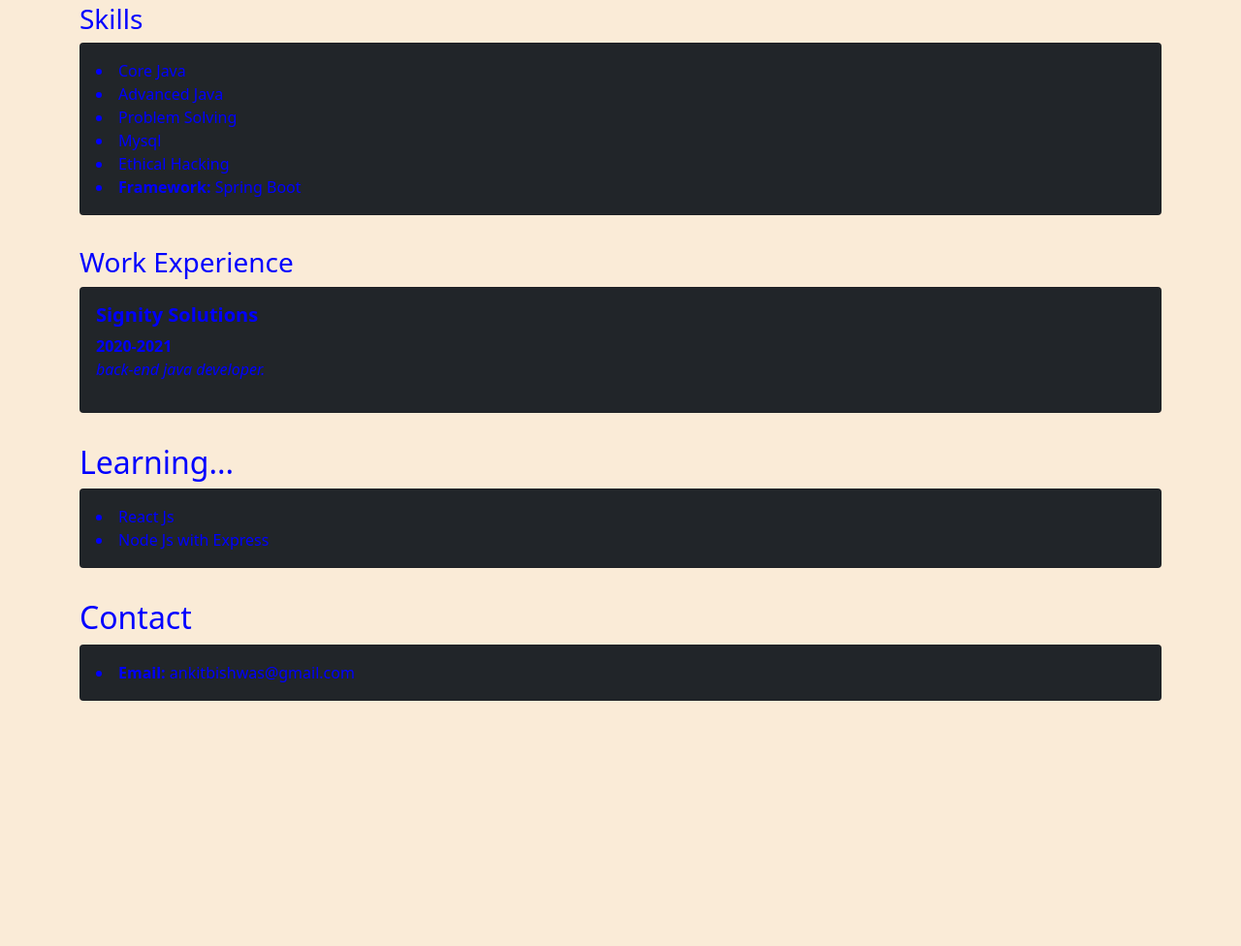
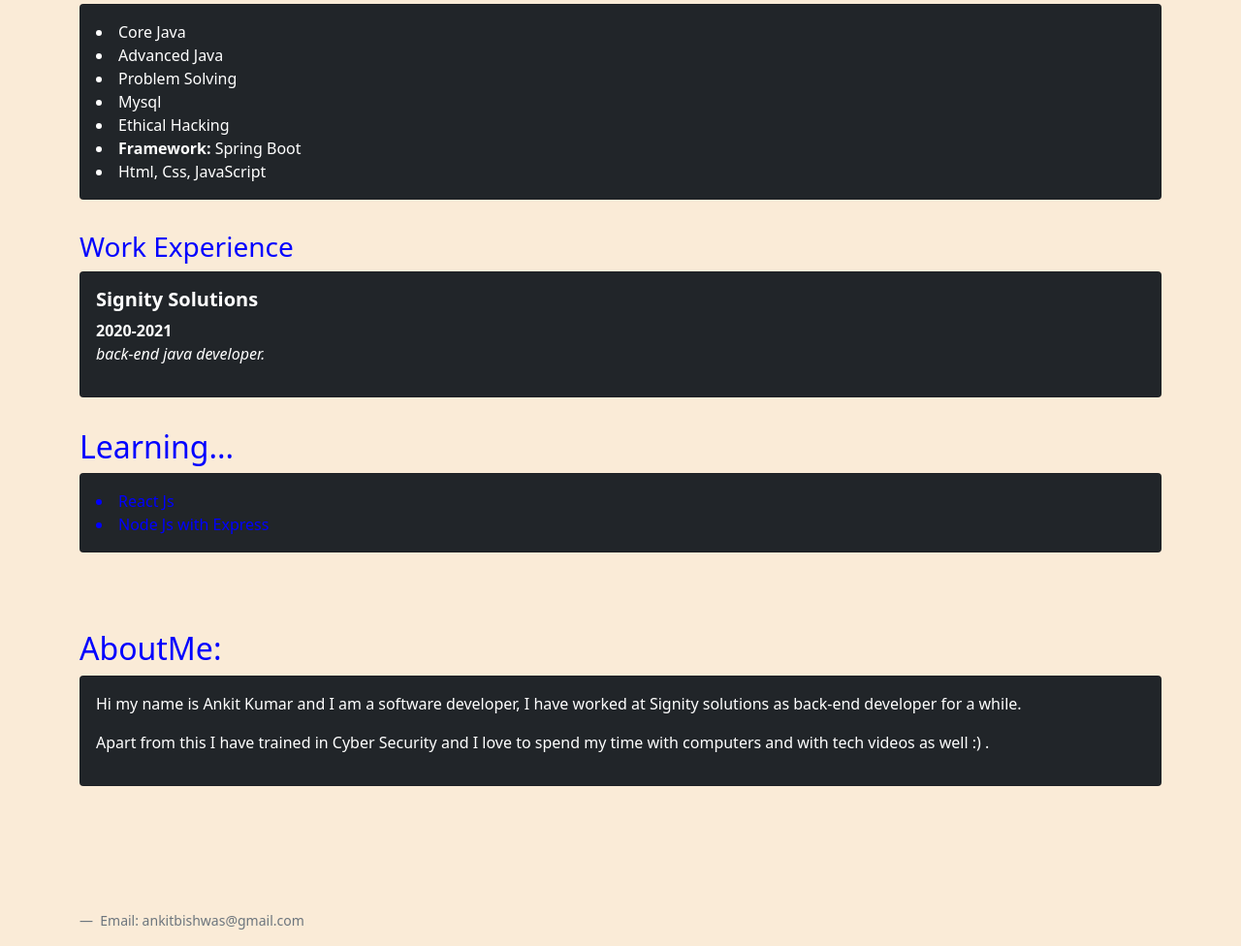
Before and after one commit to Ankit1696/portfolio, a plain HTML site: page src/main/resources/templates/home.html in a window 1280 px wide. Shown: the part 393-1369 px from the top of the page at 97% size. Before the commit the page ends 1116 px from the top, so only its background shows below. Drawn offline with nearby package versions, Linux system fonts and the light colour scheme.

Commit message:
some changes in home page

```diff
--- a/src/main/resources/templates/home.html
+++ b/src/main/resources/templates/home.html
@@ -1,5 +1,5 @@
 <!DOCTYPE html>
-<html lang="en" xmlns:color="http://www.w3.org/1999/xhtml">
+<html lang="en">
 <head>
     <meta charset="UTF-8">
 
@@ -13,14 +13,13 @@
 </head>
 <body style="background-color: antiquewhite;">
 
-
 <div class="container">
     <div class="row">
         <div class="col">
             <h3 style="color:blue">Ankit Kumar</h3>
             <p>
             <div class="card bg-dark">
-                <div class="card-body " style="color:blue">
+                <div class="card-body " style="color:white">
                     <i>A script (coding) lover and problem solver...</i>
                 </div>
             </div>
@@ -30,12 +29,15 @@
     </div>
 </div>
 
+
+
+
 <div class="container">
     <div class="row">
+        <div class="col " >
 
-            <div class="col">
             <div class="card bg-dark">
-                    <div class="card-body " style="color:blue">
+                <div class="card-body">
                     <ul class="nav flex-column">
                         <li class="nav item">
                             <a href="#" class="nav-link active "  area-current="page">Home</a>
@@ -44,15 +46,11 @@
                     <ul class="nav flex-column container">
 
                         <li class="nav item">
-                                <a href="#"  class="nav-link">About</a>
+                            <a href="#aboutMe"  class="nav-link">About</a>
                         </li>
                     </ul>
 
-                        <ul class="nav flex-column   container ">
-                            <li class="nav item">
-                                <a href="#contact" class="nav-link " >Contact</a>
-                            </li>
-                        </ul>
+
                     <ul class="nav flex-column   container ">
 
                         <li class="nav item">
@@ -75,13 +73,10 @@
                 </div>
             </div>
 
+
         </div>
     </div>
-
 </div>
-
-
-
 
 
 <div class="container" style="
@@ -91,13 +86,14 @@
         <div class="col">
             <h3 style="color:blue">Skills </h3>
             <div class="card bg-dark">
-                <div class="card-body ">
-                    <li style="color:blue">Core Java</li>
-                    <li style="color:blue">Advanced Java</li>
-                    <li style="color:blue">Problem Solving</li>
-                    <li style="color:blue">Mysql</li>
-                    <li style="color:blue">Ethical Hacking</li>
-                    <li style="color:blue"><strong>Framework: </strong> Spring Boot</li>
+                <div class="card-body " style="color:white">
+                    <li >Core Java</li>
+                    <li >Advanced Java</li>
+                    <li >Problem Solving</li>
+                    <li >Mysql</li>
+                    <li >Ethical Hacking</li>
+                    <li ><strong>Framework: </strong> Spring Boot</li>
+                    <li>Html, Css, JavaScript</li>
                 </div>
             </div>
         </div>
@@ -107,11 +103,11 @@
         <div class="col">
             <h3 style="color:blue">Work Experience</h3>
             <div class="card bg-dark">
-                <div class="card-body ">
+                <div class="card-body " style="color:white">
 
-                    <h5 style="color:blue"><b>Signity Solutions</b></h5>
-                    <div><strong style="color:blue">2020-2021</strong></div>
-                    <p style="color:blue">
+                    <h5 ><b>Signity Solutions</b></h5>
+                    <div><strong >2020-2021</strong></div>
+                    <p >
                         <i>
                             back-end java developer.
                         </i>
@@ -135,22 +131,35 @@
         </div>
     </div>
 
-    <div class="row" style="padding-top: 2rem;">
+
+    <div class="row" style="padding-top: 5rem;">
         <div class="col">
-            <h2 style="color:blue">Contact</h2>
+            <h2 style="color:blue">AboutMe: </h2>
             <div class="card bg-dark">
-                <div id=contact class="card-body ">
-                    <li style="color:blue">
-                        </listyle><strong>Email: </strong>ankitbishwas@gmail.com</li>
+                <div id=aboutMe class="card-body ">
+
+                    <p style="color:white">Hi my name is Ankit Kumar and I am a software developer,
+                        I have worked at Signity solutions as back-end developer for a while.</p>
+                    <p style="color:white">
+                        Apart from this I have trained in Cyber Security
+                        and I love to spend my time with computers and with tech videos as well  :) .</p>
 
                 </div>
             </div>
         </div>
     </div>
 
+    <figure>
+        <blockquote class="blockquote" style="margin-top: 9rem;">
+
+        </blockquote>
+        <figcaption class="blockquote-footer" >
+            Email: ankitbishwas@gmail.com
+        </figcaption>
+    </figure>
 
 </div>
-</div>
+
 
 
 
```
Lines whose indentation alone changed are shown as unchanged.
